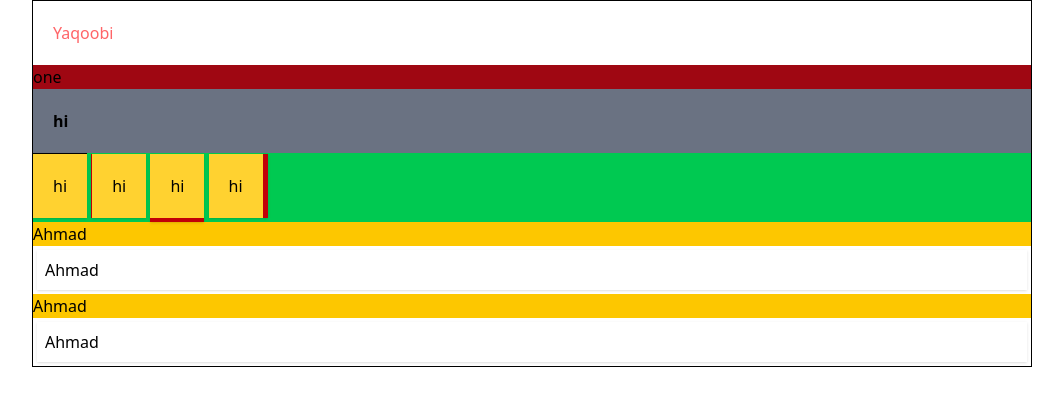
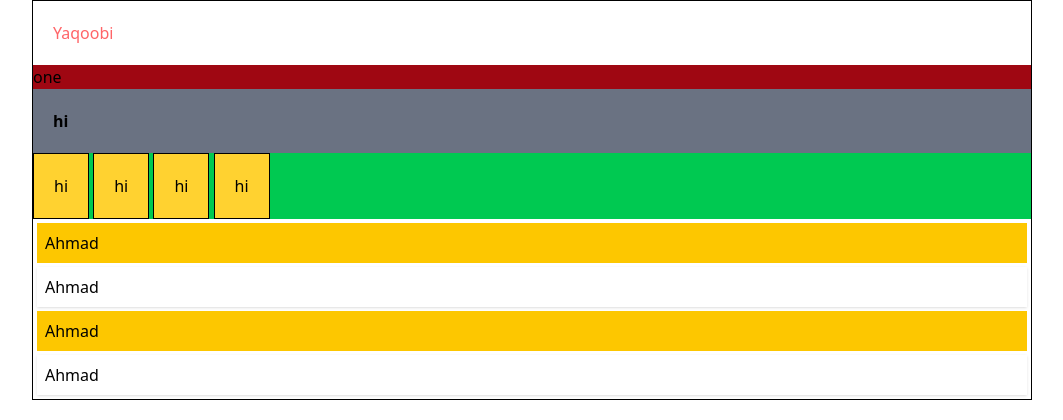
Before and after one commit to YaqoobYaqoobi/Tailwind-css, a website: page index.html in a window 1280 px wide. Shown: the whole page, without its empty margins (108-1171 px from the left). Drawn offline with Linux system fonts and the light colour scheme.

Commit message:
4/1/2026

```diff
--- a/index.html
+++ b/index.html
@@ -13,18 +13,18 @@
 <div class=" bg-green-500 shadow-5">
   <div class="bg-red-800   hover:text-red-600" >one</div>
   <p class="bg-gray-500 p-5 font-bold"> hi </p>
-  <span class="border-t inline-block shadow  bg-amber-300 p-5">hi</span>
-  <span class="border-l inline-block shadow  border-red-700 bg-amber-300 p-5">hi</span>
-  <span class="border-b-4 inline-block shadow   border-red-700 bg-amber-300 p-5">hi</span>
-  <span class="border-r-5 inline-block shadow  border-red-700 bg-amber-300 p-5">hi</span>
+  <span class="border inline-block   bg-amber-300 p-5">hi</span>
+  <span class="border inline-block  bg-amber-300 p-5">hi</span>
+  <span class="border  inline-block  bg-amber-300 p-5">hi</span>
+  <span class="border  inline-block  bg-amber-300 p-5">hi</span>
 
 </div>
 
 
-<p class=" bg-yellow-400">Ahmad</p>
+<p class="p-2 m-1 bg-yellow-400">Ahmad</p>
 <div class=" p-2 shadow m-1">Ahmad</div>
 
-<p class=" bg-yellow-400">Ahmad</p>
+<p class="m-1 p-2 shadow-red-900 bg-yellow-400">Ahmad</p>
 <div class=" p-2 shadow m-1">Ahmad</div>
 
 
```
